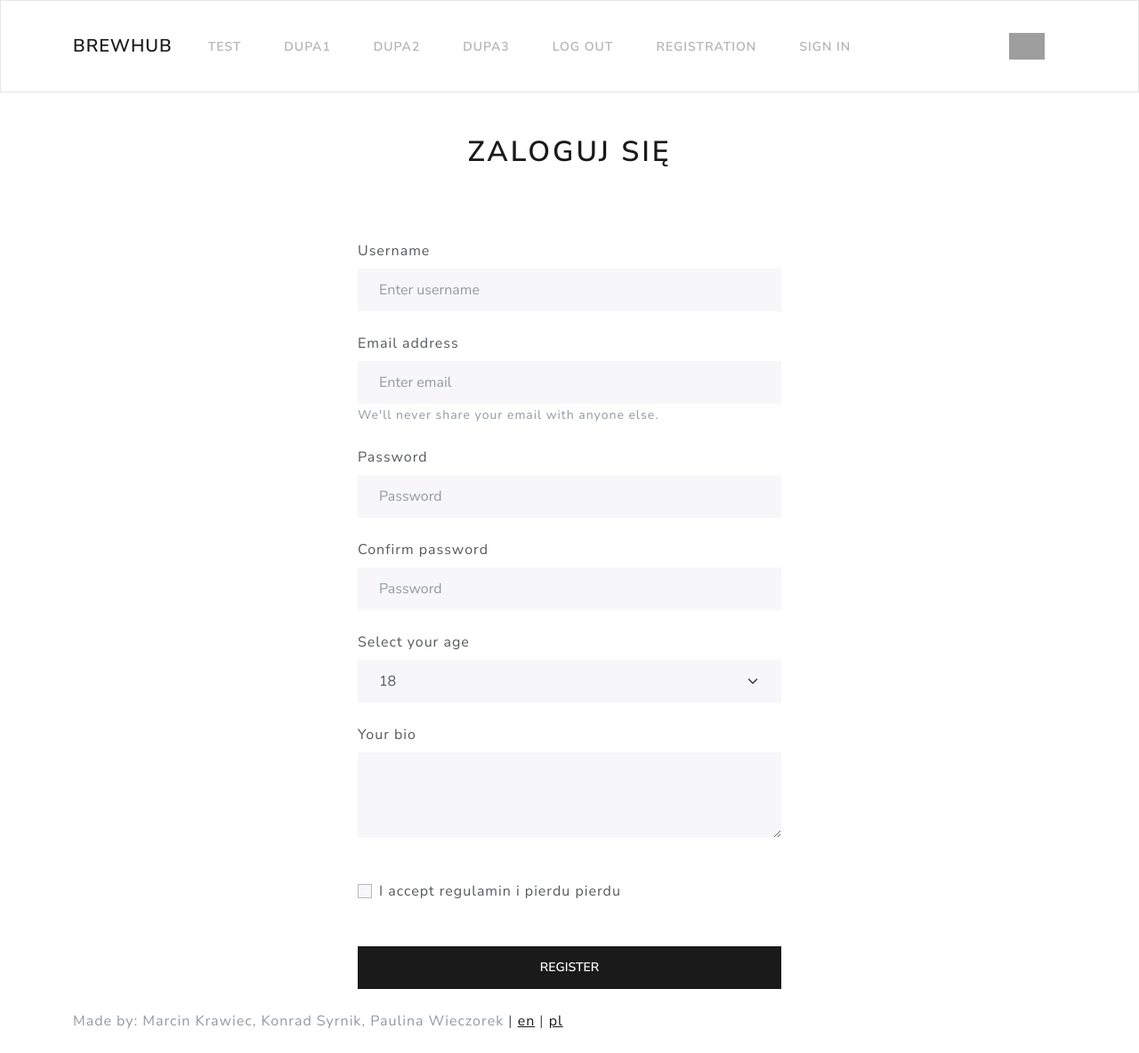
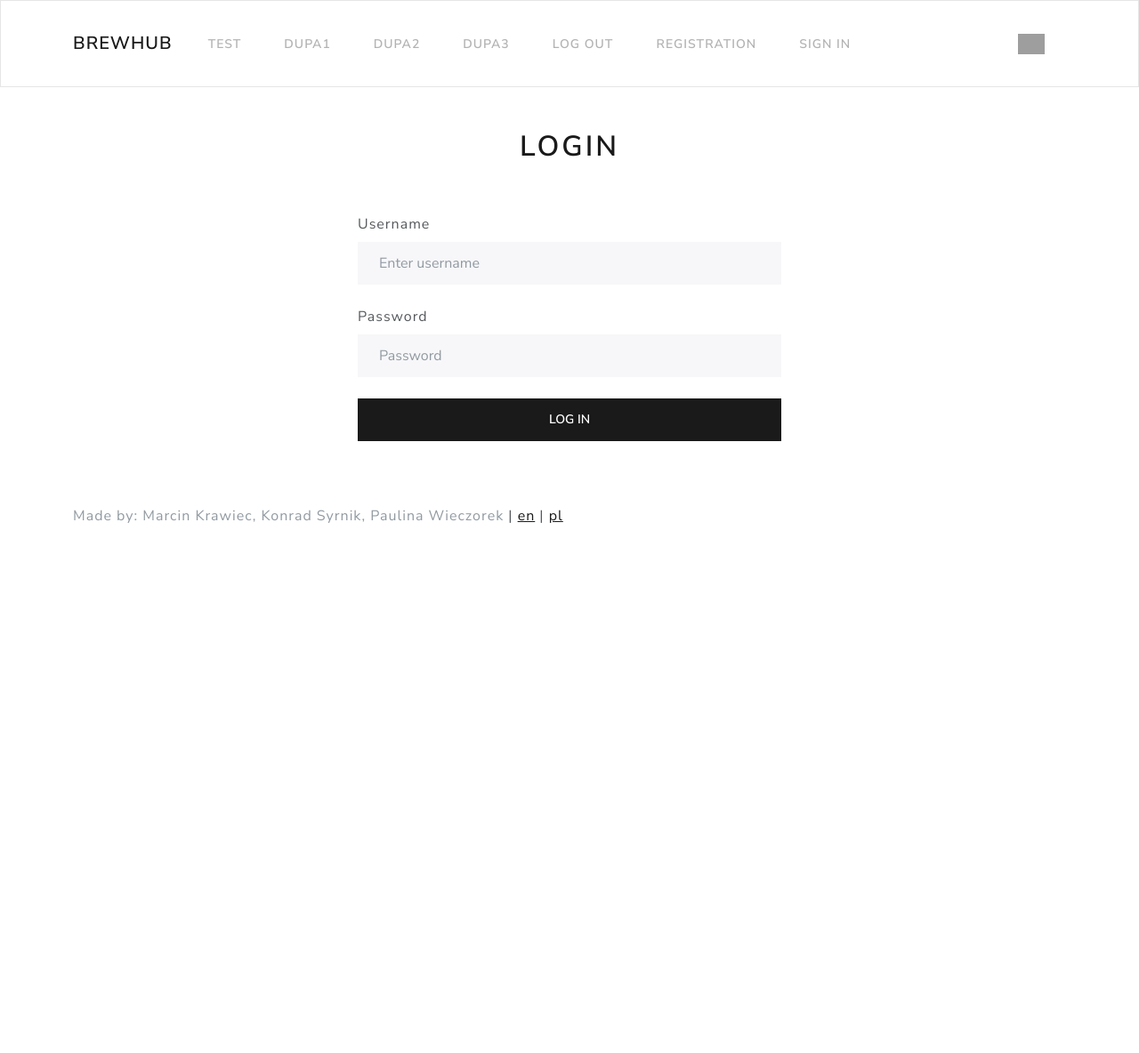
Before and after one commit to marcin-kraviec/brewhub, a Flask app: page /login in a window 1280 px wide. Shown: the whole page at 89% size. After the commit the page ends 588 px from the top, so only its background shows below. Run offline with Flask 2, Linux system fonts and the light colour scheme; some libraries are stand-ins or nearby versions; grey boxes are pictures that could not be loaded.

Commit message:
Fix login panel

```diff
--- a/brewhub/__init__.py
+++ b/brewhub/__init__.py
@@ -14,6 +14,13 @@ class RegistrationForm(FlaskForm):
     bio = TextAreaField('Your bio')
     accept = BooleanField('I agree to the Terms and Conditions')
     submit = SubmitField("Register")
+
+
+# Create a Login Form class
+class LoginForm(FlaskForm):
+    username = StringField('Username', validators=[DataRequired()])
+    password = PasswordField('Password', validators=[DataRequired()])
+    submit = SubmitField("Log in")
 
 
 def create_app():
--- a/brewhub/templates/base.html
+++ b/brewhub/templates/base.html
@@ -9,7 +9,6 @@
         <script src="https://cdn.jsdelivr.net/npm/bootstrap@5.0.2/dist/js/bootstrap.bundle.min.js"></script>
         {%- endblock head %}
     </head>
-
 
     <body>
 
@@ -46,7 +45,7 @@
                   <a class="nav-link" href="/login">Sign in</a>
                 </li>
               </ul>
-              <button type="button" class="btn btn-light"><img src="https://www.ordinatrix.com/wp-content/uploads/2018/06/user.png" style="max-height: 40px; max-width: 40px;"></button>
+              <button type="button" class="btn btn-light"><img src="https://www.ordinatrix.com/wp-content/uploads/2018/06/user.png" style="max-height: 30px; max-width: 30px;"></button>
               </div>
           </div>
         </nav>
--- a/brewhub/templates/login.html
+++ b/brewhub/templates/login.html
@@ -3,49 +3,20 @@
 {% block content %}
 <div class="container">
     <div class="page-header py-5">
-        <h1 style="text-align: center">Zaloguj się</h1>
+        <h1 style="text-align: center">Login</h1>
     </div>
 </div>
 <div class="container" style="max-width: 500px;">
     <form>
-      <fieldset>
-        <div class="form-group">
-          <label for="exampleInputEmail1" class="form-label mt-4">Username</label>
-          <input class="form-control" placeholder="Enter username">
-        </div>
-        <div class="form-group">
-          <label for="exampleInputEmail1" class="form-label mt-4">Email address</label>
-          <input type="email" class="form-control" id="exampleInputEmail1" aria-describedby="emailHelp" placeholder="Enter email">
-          <small id="emailHelp" class="form-text text-muted">We'll never share your email with anyone else.</small>
-        </div>
-        <div class="form-group">
-          <label for="exampleInputPassword1" class="form-label mt-4">Password</label>
-          <input type="password" class="form-control" placeholder="Password">
-        </div>
-        <div class="form-group">
-          <label for="exampleInputPassword1" class="form-label mt-4">Confirm password</label>
-          <input type="password" class="form-control" placeholder="Password">
-        </div>
-        <div class="form-group">
-          <label for="exampleSelect1" class="form-label mt-4">Select your age</label>
-          <select class="form-select" id="exampleSelect1">
-            <option>18</option><option>19</option><option>20</option><option>21</option><option>22</option><option>23</option><option>24</option><option>25</option><option>26</option><option>27</option><option>28</option><option>29</option><option>30</option>
-            <option>31</option><option>32</option><option>33</option><option>34</option><option>35</option><option>36</option><option>37</option><option>38</option><option>39</option><option>40</option><option>41</option><option>42</option><option>43</option>
-            <option>44</option><option>45</option><option>46</option><option>47</option><option>48</option><option>49</option><option>50</option><option>51</option><option>52</option><option>53</option><option>54</option><option>55</option><option>56</option>
-          </select>
-        </div>
-        <div class="form-group">
-          <label for="exampleTextarea" class="form-label mt-4">Your bio</label>
-          <textarea class="form-control" id="exampleTextarea" rows="3"></textarea>
-        </div>
-        <div class="form-check py-5">
-          <input class="form-check-input" type="checkbox" value="" id="flexCheckDefault">
-          <label class="form-check-label" for="flexCheckDefault">
-          I accept regulamin i pierdu pierdu
-          </label>
-        </div>
-        <button type="submit" class="btn btn-primary" style="width: 100%" >Register</button>
-      </fieldset>
+        {{  form.hidden_tag() }}
+        {{  form.username.label(class="form-label") }}
+        {{  form.username(class="form-control", placeholder="Enter username") }}
+        <br/>
+        {{  form.password.label(class="form-label") }}
+        {{  form.password(class="form-control", placeholder="Password") }}
+        <br/>
+        {{ form.submit(class="btn btn-primary", style="width: 100%") }}
+        <br/><br/><br/>
     </form>
 </div>
 
--- a/brewhub/templates/register.html
+++ b/brewhub/templates/register.html
@@ -25,7 +25,7 @@
         {{  form.bio.label(class="form-label") }}
         {{  form.bio(class="form-control") }}
         <br/>
-        {{  form.accept(class="form-check-input") }}  I agree to the Terms and Conditions
+        {{  form.accept(class="form-check-input") }} <small> I agree to the Terms and Conditions</small>
         <br/><br/>
         {{ form.submit(class="btn btn-primary", style="width: 100%") }}
     </form>
--- a/brewhub/views.py
+++ b/brewhub/views.py
@@ -1,5 +1,5 @@
 from flask import Blueprint, render_template
-from brewhub import RegistrationForm
+from brewhub import RegistrationForm, LoginForm
 
 views = Blueprint('views', __name__)
 
@@ -26,4 +26,5 @@ def register():
 
 @views.route('/login')
 def login():
-    return render_template('login.html')
+    form = LoginForm()
+    return render_template('login.html', form=form)
```
